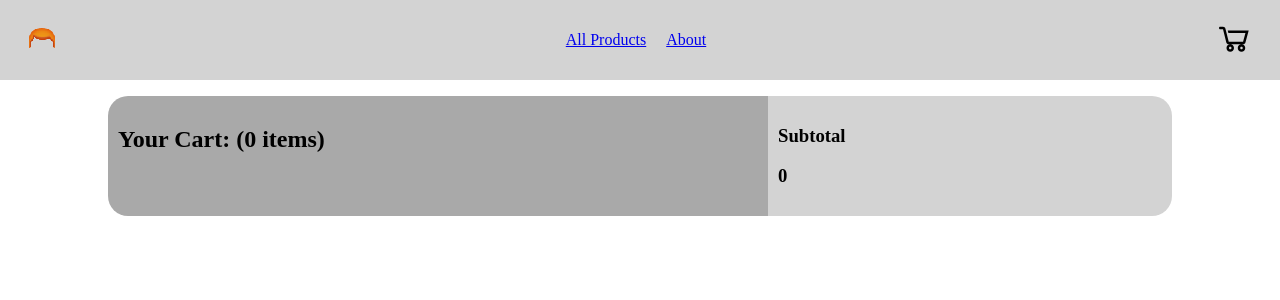
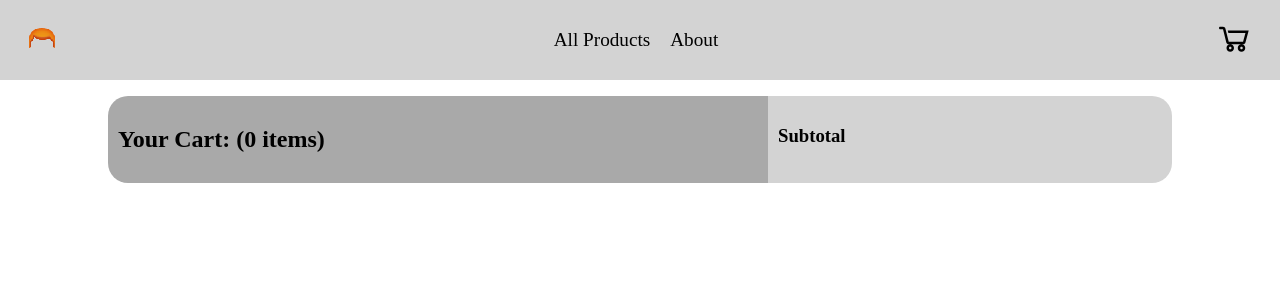
Before and after one commit to FrickTob/Ecommerce-Frontend, a React (Create React App) app: page /my-cart in a window 1280 px wide. Shown: the top 300 px of the page. Built offline with nearby package versions, Linux system fonts and the light colour scheme.

Commit message:
Small Style Changes

```diff
--- a/src/pages/MyCartPage.js
+++ b/src/pages/MyCartPage.js
@@ -20,7 +20,7 @@ const MyCartPage = ({cartItems, removeCartItems}) => {
     var currTotal = 0
     console.log('cart', cartItems)
     cartItems.forEach((item) => { currTotal += parseFloat(item[0]?.product_price) * item[1]})
-    setTotalPrice(currTotal)
+    setTotalPrice(currTotal.toFixed(2))
   }
 
   let removeItem = (id) => {
@@ -45,7 +45,7 @@ const MyCartPage = ({cartItems, removeCartItems}) => {
               <h3>{cartItem[0]?.product_title} {parseFloat(cartItem[0]?.product_price) * cartItem[1]}</h3>
             </div>
           ))}
-          <h3>{totalPrice}</h3>
+          <h3>{totalPrice === 0 ? "" : totalPrice}</h3>
         </div>
     </div>
   )
--- a/src/styles/Header.css
+++ b/src/styles/Header.css
@@ -17,6 +17,12 @@
 .middleHeader * {
     margin-left: 10px;
     margin-right: 10px;
+    color: black;
+    font-size: larger;
+    text-decoration: none;
+}
+.middleHeader *:hover {
+    text-decoration: underline;
 }
 
 .cartLogo {
@@ -27,6 +33,9 @@
 .cartLogoBox {
     position: relative;
 }
+.cartLogoBox:hover {
+    opacity: .7;
+}
 
 .cartNumItemsBubble {
     position: absolute;
@@ -36,7 +45,7 @@
     width: 16px;
     border-radius: 8px;
     background-color: #ea2300;
-    color: black;
+    color: white;
     display: grid;
     place-content: center;
     aspect-ratio: 1;
@@ -48,3 +57,6 @@
 .logoHeaderBox {
     padding-left: 2vw;
 }
+.logoHeaderBox:hover {
+    opacity: .7;
+}
```
